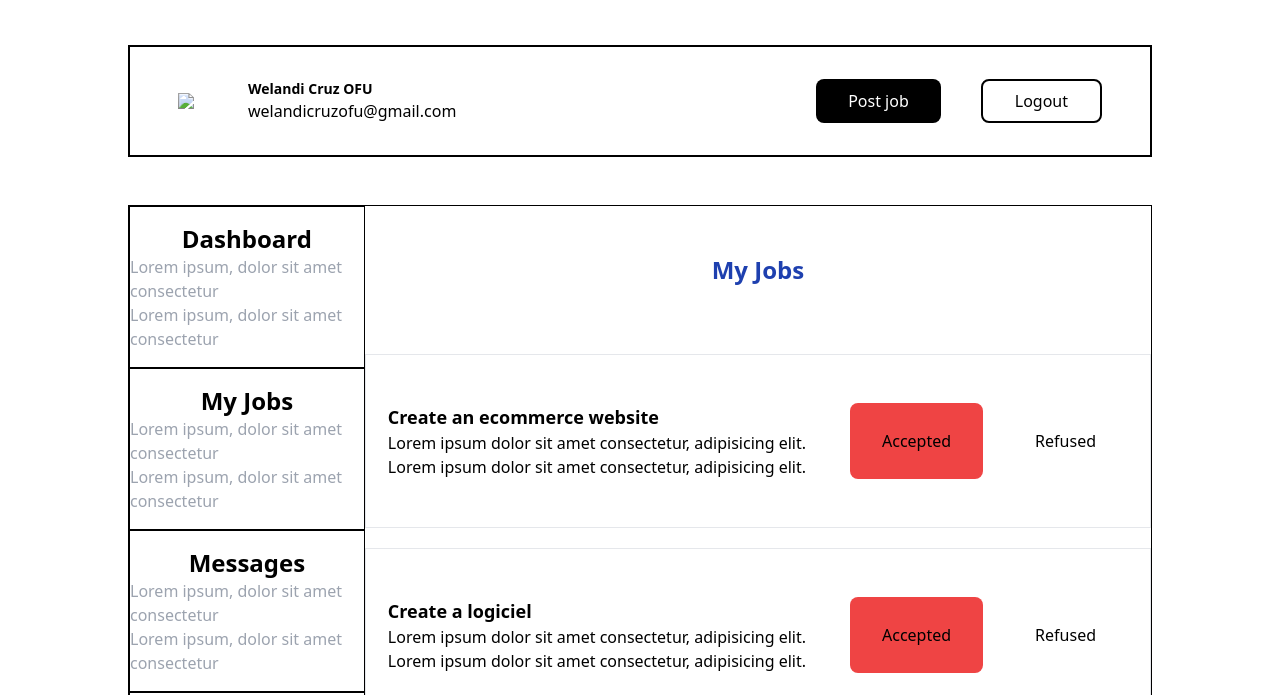
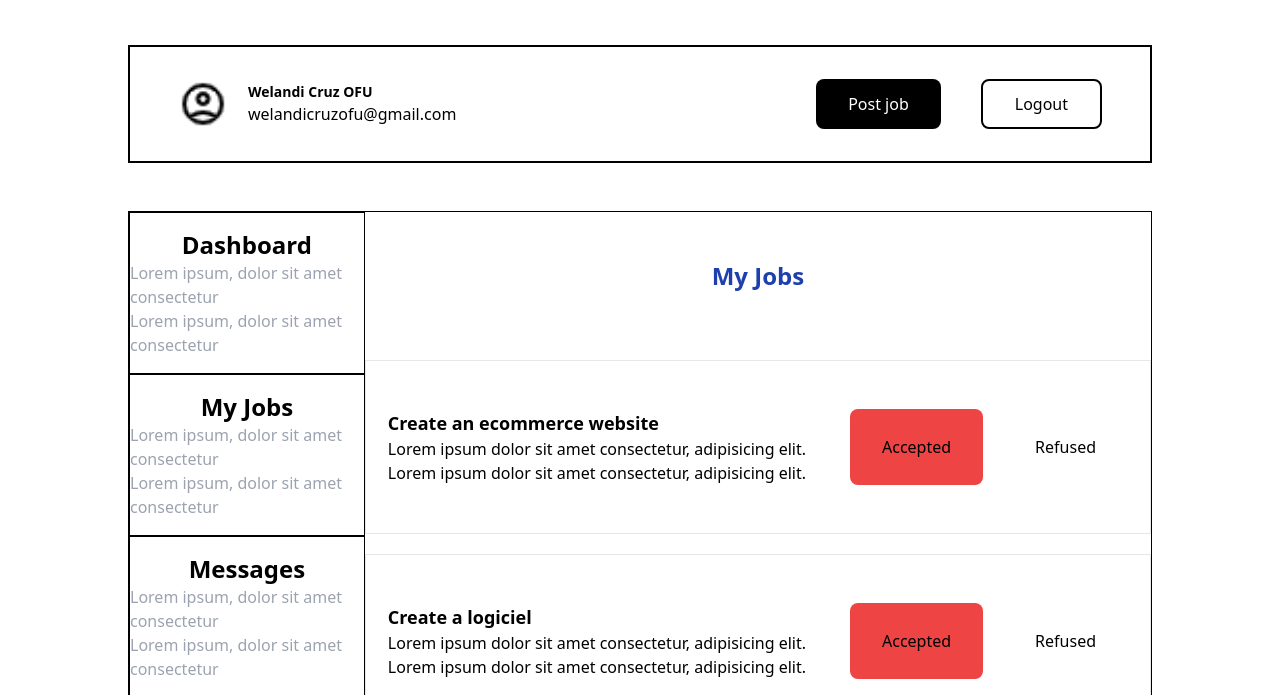
Before and after one commit to Kedesh23/freelance, a website: page public/dashboard.html in a window 1280 px wide. Shown: the part 103-798 px from the top of the page. Drawn offline with nearby package versions, Linux system fonts and the light colour scheme.

Commit message:
modifier le dashboard

```diff
--- a/public/dashboard.html
+++ b/public/dashboard.html
@@ -22,7 +22,7 @@
         <main>
             <div class="flex justify-between w-[80%] border-2 border-black mx-auto py-[2em] px-[3em] my-[3em]">
                 <div class="flex items-center gap-5">
-                    <img src="./assets/profile.png" width="50px"/>
+                    <img src="./assets/profil.png" width="50px"/>
                     <div>
                         <h1 class="text-sm font-bold">Welandi Cruz OFU</h1>
                         <p>welandicruzofu@gmail.com</p>
```
Also changed, not shown: public/assets/profil.png (added).
